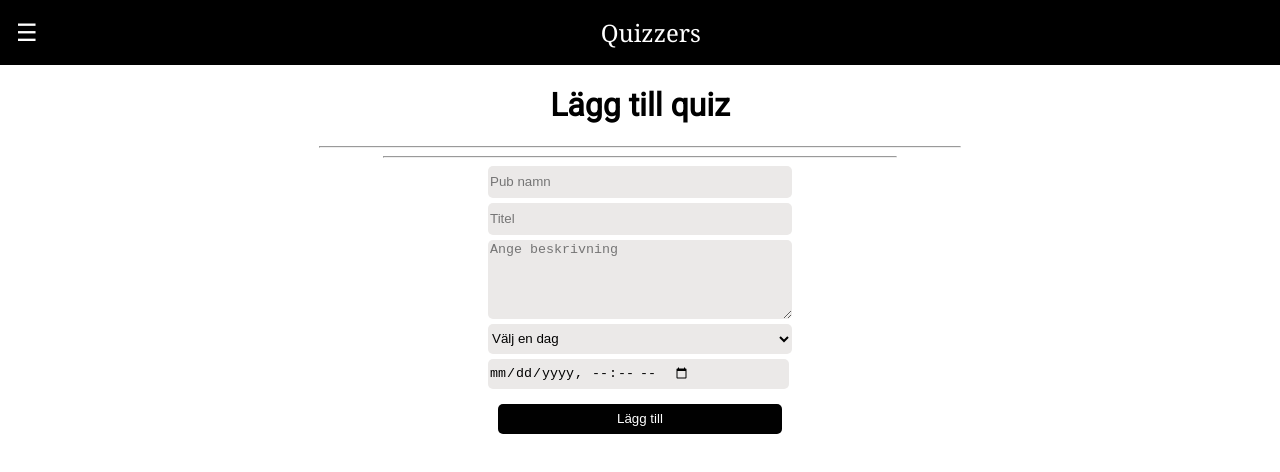
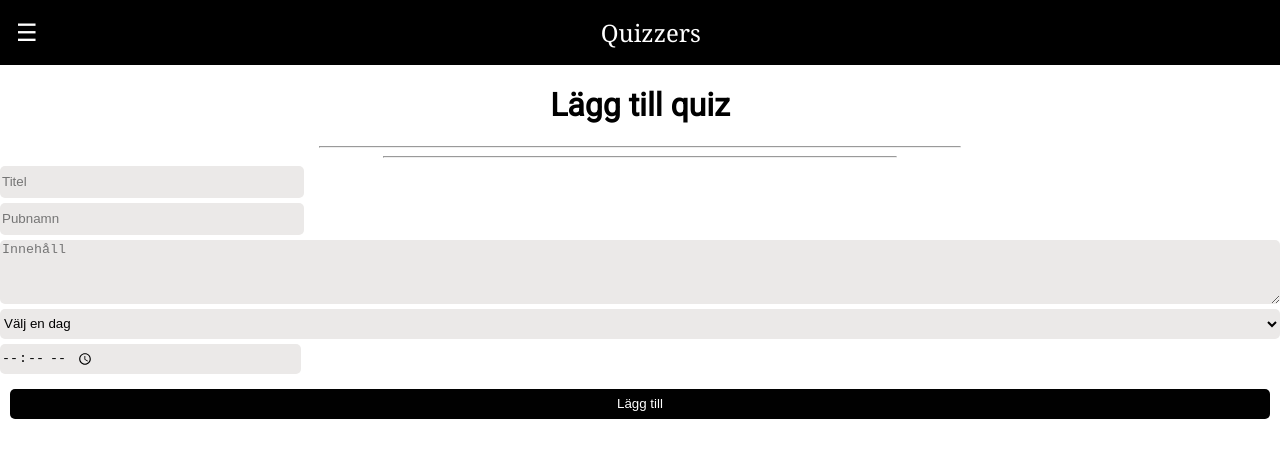
Before and after one commit to Malinsund/quizzers, a Next.js app: page /post-form in a window 1280 px wide. Shown: the top 472 px of the page. Built offline with nearby package versions, Linux system fonts and the light colour scheme.

Commit message:
jag vet inte vad eller hur men formuläret fungerar nu

```diff
--- a/app/actions/actions.ts
+++ b/app/actions/actions.ts
@@ -1,24 +1,24 @@
-"use server";
-
-import { revalidatePath } from "next/cache";
+/* import { revalidatePath } from "next/cache";
 import { prisma } from "../../prisma/db";
 import { PostCreate, PostCreateSchema } from "../validations/post";
 
 export async function savePost(incomingData: PostCreate) {
+  try {
     const postData = PostCreateSchema.parse(incomingData);
 
     const post = await prisma.post.create({
       data: {
-            id: postData.id,
+
         title: postData.title,
         content: postData.content,
         dayOfWeek: postData.dayOfWeek,
         time: postData.time,
         pubName: postData.pubName,
-
-
       },
     });
 
-    revalidatePath("/");
+    revalidatePath("/"); // Detta borde vara korrekt, men kontrollera om det fungerar
+  } catch (error) {
+    console.error("Error saving post:", error);
   }
+} */
--- /dev/null
+++ b/app/api/posts/route.ts
@@ -0,0 +1,26 @@
+import { PostCreateSchema } from '@/app/validations/post';
+import { prisma } from '@/prisma/db';
+
+import { NextResponse } from 'next/server';
+
+export async function POST(request: Request) {
+  try {
+    const data = await request.json();
+    const postData = PostCreateSchema.parse(data);
+
+    const post = await prisma.post.create({
+      data: {
+        title: postData.title,
+        content: postData.content,
+        dayOfWeek: postData.dayOfWeek,
+        time: postData.time,
+        pubName: postData.pubName,
+      },
+    });
+
+    return NextResponse.json(post, { status: 201 });
+  } catch (error) {
+    console.error('Error saving post:', error);
+    return NextResponse.json({ error: 'Failed to save post' }, { status: 500 });
+  }
+}
--- a/app/components/PostForm.tsx
+++ b/app/components/PostForm.tsx
@@ -1,62 +1,58 @@
 "use client";
+
 import { zodResolver } from "@hookform/resolvers/zod";
 import { useForm } from "react-hook-form";
-import { savePost } from "../actions/actions";
 import {
-  FormDiv,
+  FormContainer,
   FormInput,
   FormSelect,
   FormSubmitButton,
   FormTextArea,
-  PostFormContainer,
 } from "../styles/form.styles";
 import { PostCreate, PostCreateSchema } from "../validations/post";
 
 export default function PostForm() {
-  const form = useForm<PostCreate>({ resolver: zodResolver(PostCreateSchema) });
+  const {
+    register,
+    handleSubmit,
+    formState: { errors },
+  } = useForm<PostCreate>({
+    resolver: zodResolver(PostCreateSchema),
+  });
 
-  const {
-    formState: { errors },
-  } = form;
+  const onSubmit = async (data: PostCreate) => {
+    try {
+      const response = await fetch("/api/posts", {
+        method: "POST",
+        headers: {
+          "Content-Type": "application/json",
+        },
+        body: JSON.stringify(data),
+      });
 
-  const handleSubmit = async (data: PostCreate) => {
-    console.log("Form data submitted:", data);
-    try {
-      await savePost(data);
-      form.reset();
+      if (!response.ok) {
+        throw new Error("Failed to submit form");
+      }
+
+      const result = await response.json();
+      console.log("Post saved successfully:", result);
     } catch (error) {
-      console.error("Error saving post:", error);
+      console.error("Error submitting form:", error);
     }
   };
 
   return (
-    <FormDiv>
-      <PostFormContainer
-        onSubmit={(event) => {
-          console.log("knappen är trckt!");
-          form.handleSubmit(handleSubmit)(event);
-        }}
-      >
-        <FormInput
-          {...form.register("pubName", { required: true })}
-          placeholder="Pub namn"
-          type="text"
-        />
+    <FormContainer onSubmit={handleSubmit(onSubmit)}>
+      <FormInput {...register("title")} type="text" placeholder="Titel" />
+      {errors.title && <span>{errors.title.message}</span>}
+
+      <FormInput {...register("pubName")} type="text" placeholder="Pubnamn" />
       {errors.pubName && <span>{errors.pubName.message}</span>}
-        <FormInput
-          {...form.register("title", { required: true })}
-          type="text"
-          placeholder="Titel"
-        />
-        {errors.title && <span>{errors.title.message}</span>}
-        <FormTextArea
-          {...form.register("content", { required: true })}
-          rows={5}
-          placeholder="Ange beskrivning"
-        />
+
+      <FormTextArea {...register("content")} rows={4} placeholder="Innehåll" />
       {errors.content && <span>{errors.content.message}</span>}
 
-        <FormSelect {...form.register("dayOfWeek", { required: true })}>
+      <FormSelect {...register("dayOfWeek")}>
         <option value="">Välj en dag</option>
         <option value="Måndag">Måndag</option>
         <option value="Tisdag">Tisdag</option>
@@ -68,15 +64,10 @@ export default function PostForm() {
       </FormSelect>
       {errors.dayOfWeek && <span>{errors.dayOfWeek.message}</span>}
 
-        <FormInput
-          {...form.register("time", { required: true })}
-          type="datetime-local"
-          placeholder="Välj datum"
-        />
+      <FormInput {...register("time")} type="time" />
       {errors.time && <span>{errors.time.message}</span>}
 
       <FormSubmitButton type="submit">Lägg till</FormSubmitButton>
-      </PostFormContainer>
-    </FormDiv>
+    </FormContainer>
   );
 }
--- a/app/layout.tsx
+++ b/app/layout.tsx
@@ -19,11 +19,9 @@ export default function RootLayout({
     <html lang="en">
       <body>
 
-
        <GlobalStyle/>
         <Header />
         {children}
-
 
         </body>
     </html>
--- a/app/styles/form.styles.tsx
+++ b/app/styles/form.styles.tsx
@@ -22,7 +22,7 @@ export const FormDiv = styled.div`
   justify-content: center;
 `;
 
-export const PostFormContainer = styled.form`
+export const FormContainer = styled.form`
   display: flex;
   flex-direction: column;
   gap: 5px;
--- a/app/validations/post.ts
+++ b/app/validations/post.ts
@@ -1,12 +1,11 @@
 import { z } from 'zod';
 
 export const PostCreateSchema = z.object({
-    id: z.number(),
     title: z.string().min(1),
+    pubName: z.string().min(1),
     content: z.string().min(10),
     dayOfWeek: z.string(),
     time: z.string(),
-    pubName: z.string().min(1),
 });
 
 export type PostCreate = z.infer<typeof PostCreateSchema>;
--- a/package.json
+++ b/package.json
@@ -20,7 +20,7 @@
   },
   "dependencies": {
     "@auth/prisma-adapter": "^2.2.0",
-    "@hookform/resolvers": "^3.6.0",
+    "@hookform/resolvers": "^3.9.0",
     "@next-auth/prisma-adapter": "^1.0.7",
     "@prisma/client": "^5.15.1",
     "@prisma/extension-accelerate": "^1.1.0",
```
Also changed, not shown: app/page.tsx (+30 -26 lines), 1 other file (tests, documents, lock files or other folders). Lines whose indentation alone changed are shown as unchanged.
